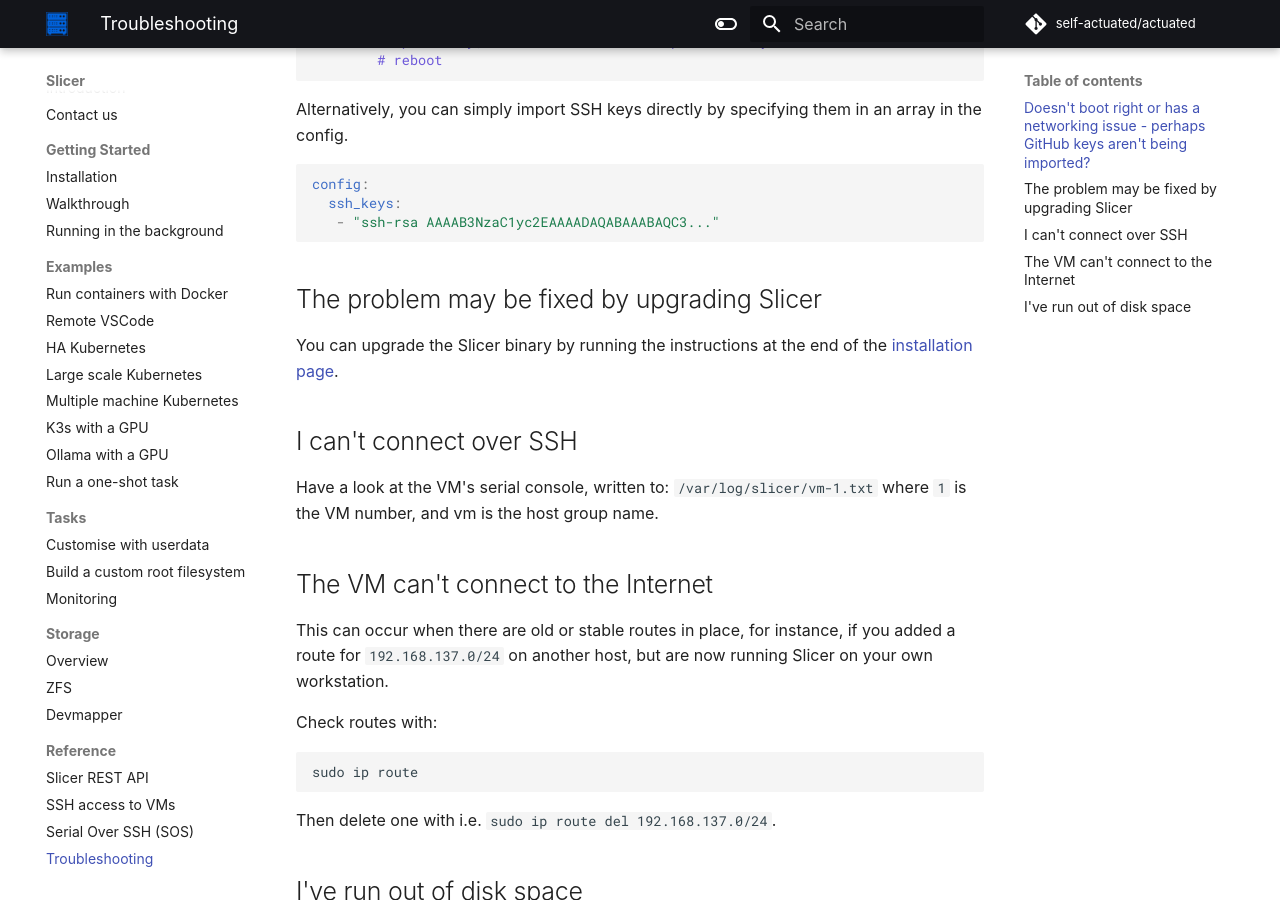
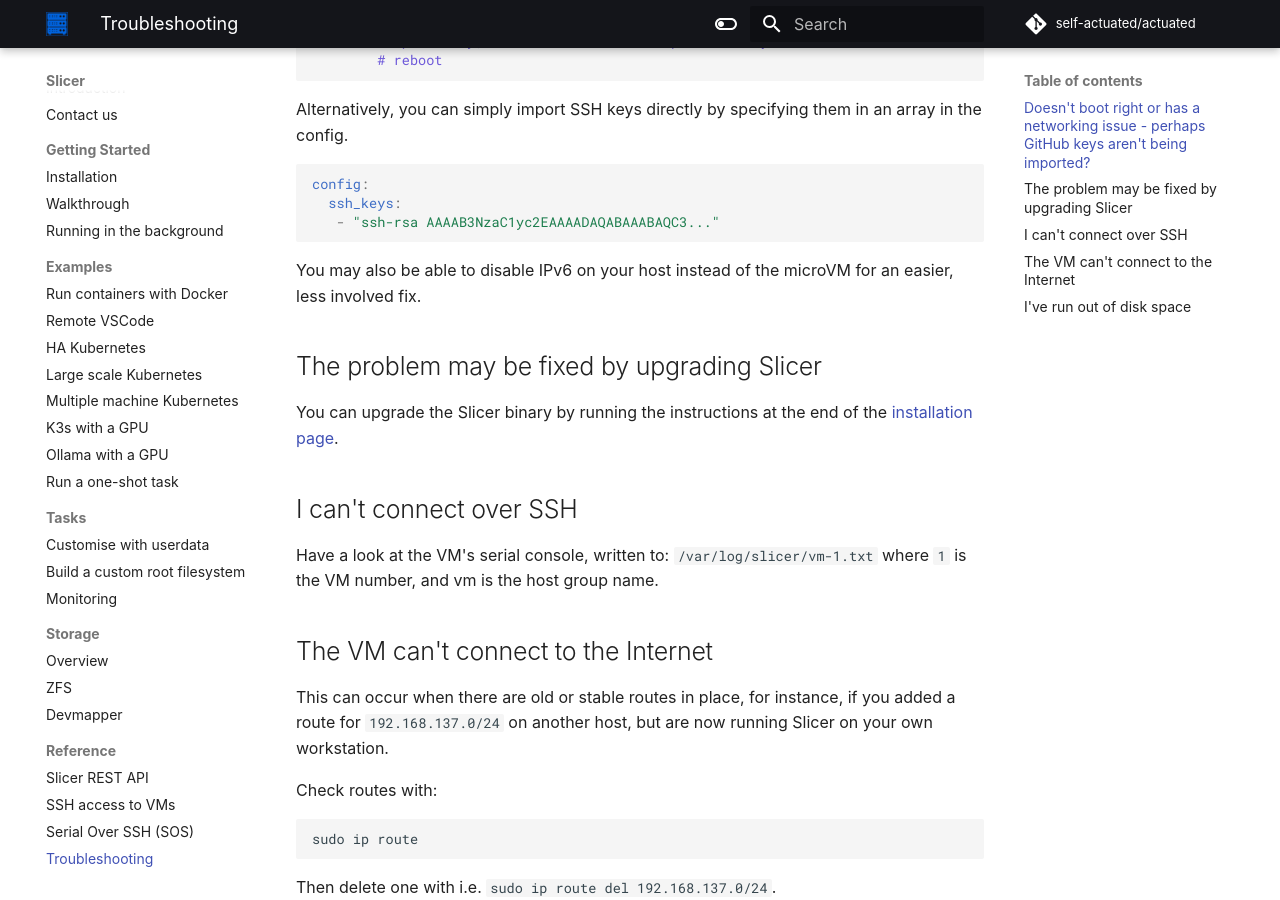
Before and after one commit to slicervm/docs.slicervm.com, an MkDocs documentation site: the page built from docs/reference/troubleshooting.md, in a window 1280 px wide and 900 px high, scrolled down 988 px. Built offline with MkDocs 1.6.1 and Material for MkDocs 9.7.7, drawn with Linux system fonts in a browser that asks for light colours; some web fonts are replaced; comment, search, counter and statistics services are not loaded.

Commit message:
Example to disable ipv6
Signed-off-by: Alex Ellis (OpenFaaS Ltd) <alexellis2@gmail.com>

````diff
--- a/docs/reference/troubleshooting.md
+++ b/docs/reference/troubleshooting.md
@@ -49,6 +49,8 @@
   ssh_keys:
    - "ssh-rsa AAAAB3NzaC1yc2EAAAADAQABAAABAQC3..."
 ```
+
+You may also be able to disable IPv6 on your host instead of the microVM for an easier, less involved fix.
 
 ## The problem may be fixed by upgrading Slicer
 
````
